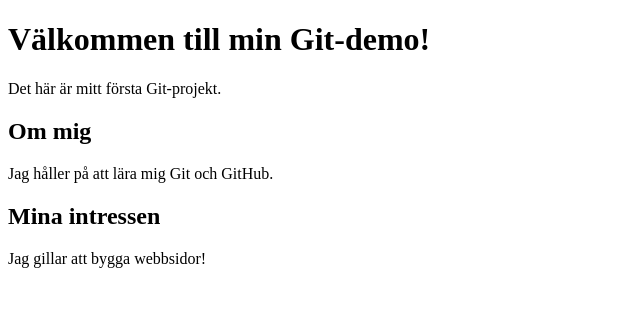
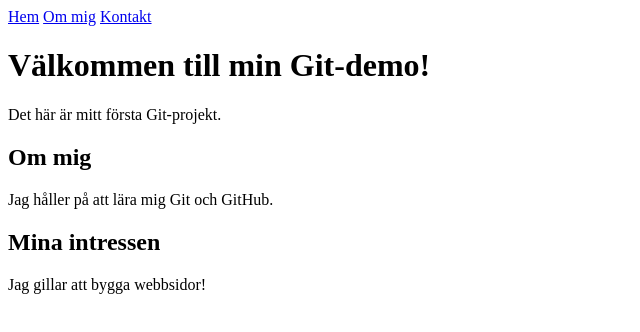
Before and after one commit to ahlgren1234/git-demo, a plain HTML site: page index.html in a window 1280 px wide. Shown: the whole page, without its empty margins (0-640 px from the left). Drawn offline with Linux system fonts and the light colour scheme.

Commit message:
Add navigation header

```diff
--- a/index.html
+++ b/index.html
@@ -6,6 +6,14 @@
   <title>Min Git-demo</title>
 </head>
 <body>
+  <header>
+    <nav aria-label="Huvudnavigation">
+      <a href="#hem">Hem</a>
+      <a href="#om">Om mig</a>
+      <a href="#kontakt">Kontakt</a>
+    </nav>
+  </header>
+
   <h1>Välkommen till min Git-demo!</h1>
   <p>Det här är mitt första Git-projekt.</p>
 
```
